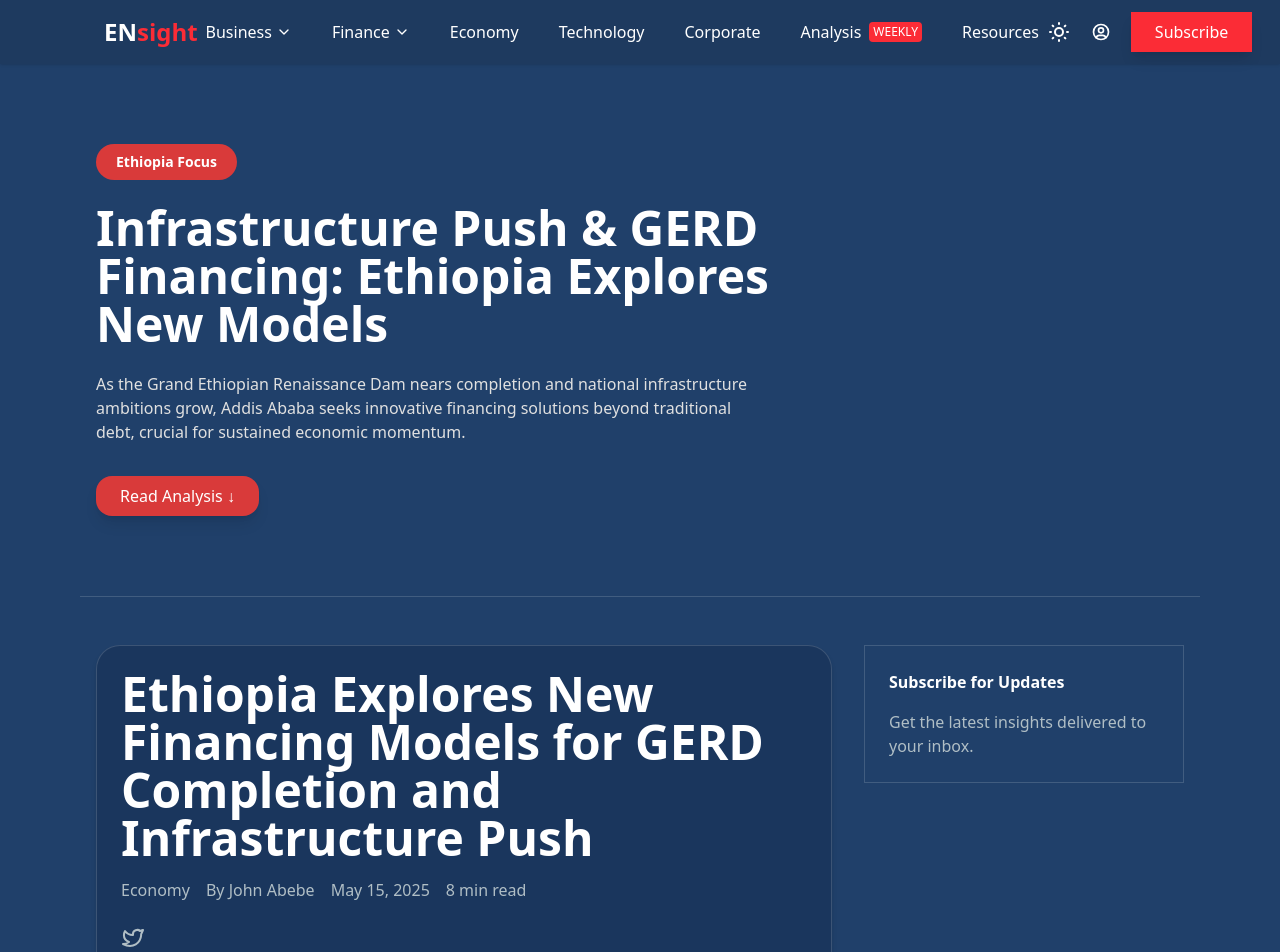
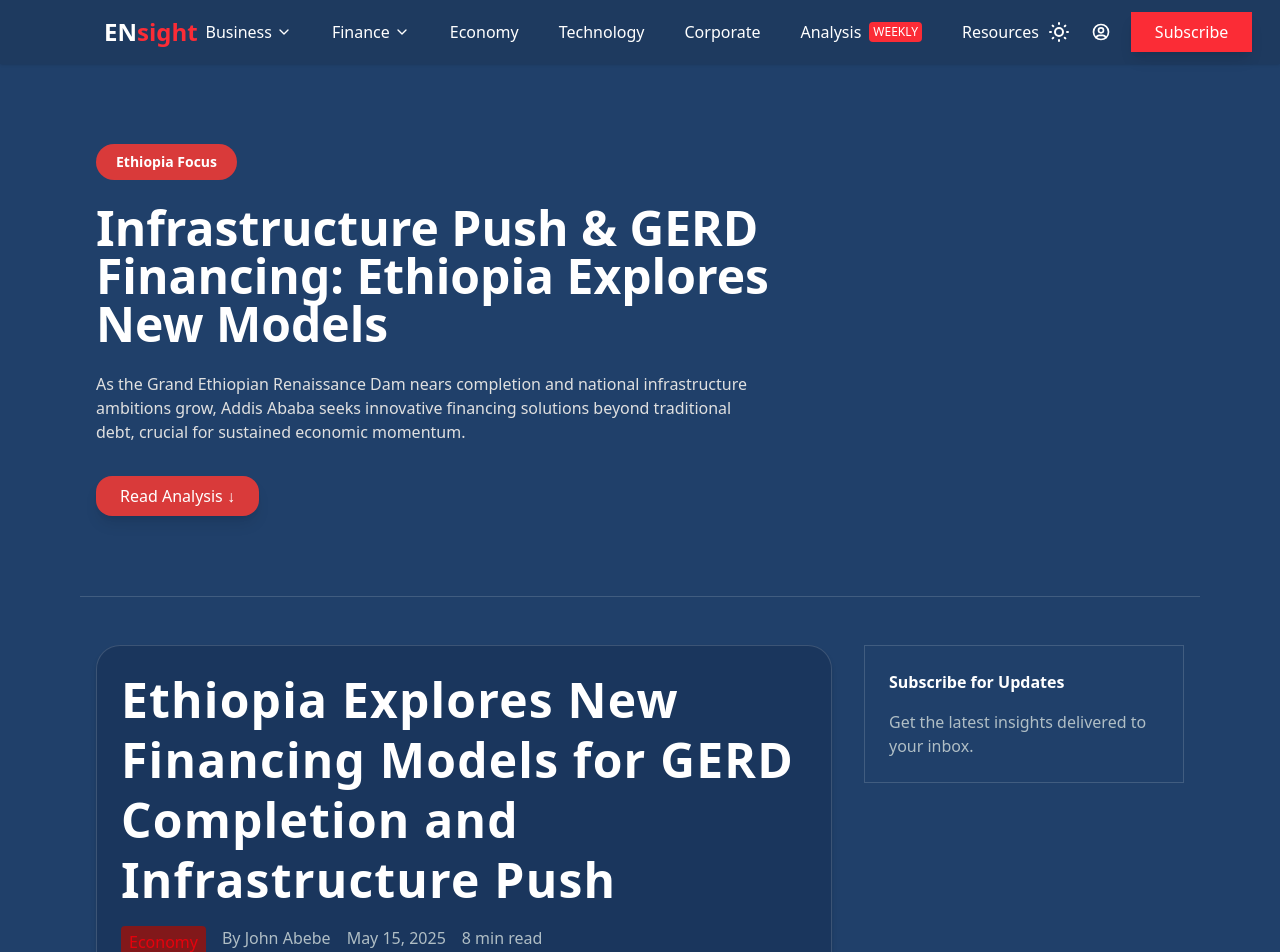
Before and after one commit to HikmaAnwar/ensight-news, a Next.js app: page / in a window 1280 px wide. Shown: the top 952 px of the page. Built offline with nearby package versions, Linux system fonts and the light colour scheme.

Commit message:
feat: refine ArticleSection layout and styles for improved readability and visual appeal

```diff
--- a/src/components/ui/ArticleSection.tsx
+++ b/src/components/ui/ArticleSection.tsx
@@ -43,7 +43,7 @@
           arrangements. While these sources remain important pillars, mounting
           concerns about national debt sustainability and a desire for greater
           fiscal autonomy are prompting officials to seriously consider options
-          like robust public-private partnerships (PPPs), specialized纷 domestic
+          like robust public-private partnerships (PPPs), specialized domestic
           and international infrastructure bonds, and potentially tapping into
           climate-linked finance mechanisms such as green bonds for eligible
           renewable energy or sustainable transport projects.
@@ -60,11 +60,16 @@
     <section className="container mx-auto px-4 py-8 md:py-12 flex flex-wrap gap-8">
       <div className="flex-1 min-w-[400px]">
         <Card className="bg-background border border-border shadow-md rounded-3xl p-6 mb-8 max-w-[800px] pl-6">
-          <Title order={1} className="text-primary mb-4 text-5xl font-bold">
+          <Title
+            order={1}
+            className="text-primary mb-4 text-5xl font-bold whitespace-normal tracking-wide word-spacing-2 leading-tight"
+          >
             {displayArticle.title}
           </Title>
           <Group className="text-muted mb-6 inline-flex flex-row gap-4">
-            <Text className="whitespace-nowrap">{displayArticle.category}</Text>
+            <Text className="whitespace-nowrap text-red-600 bg-red-900 px-2 py-1 rounded">
+              {displayArticle.category}
+            </Text>
             <Text className="whitespace-nowrap">
               By {displayArticle.author}
             </Text>
```
